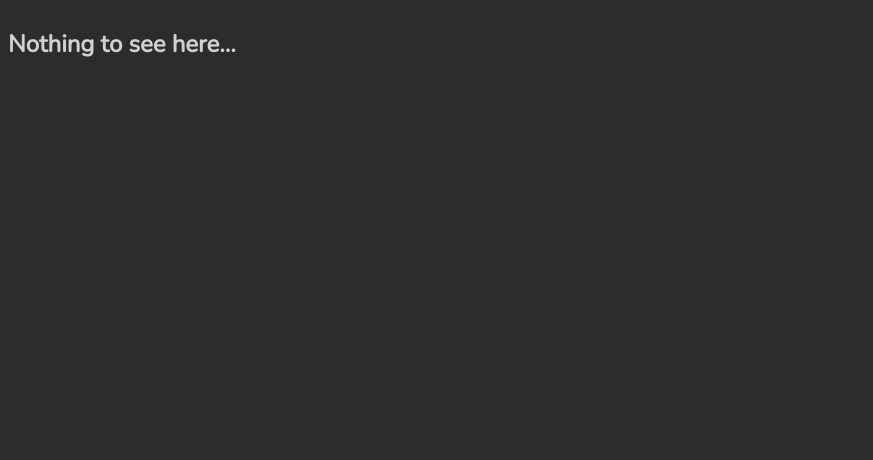
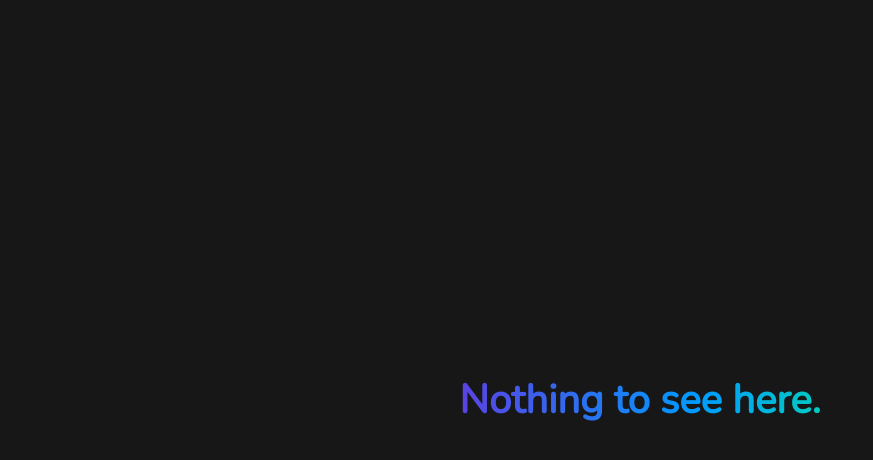
Before and after one commit to Artemon121/Artemon121.github.io, a plain HTML site: page index.html in a window 1280 px wide. Shown: the whole page, without its empty margins (0-873 px from the left). Drawn offline with nearby package versions, Linux system fonts and the light colour scheme.

Commit message:
prettier

```diff
--- a/index.html
+++ b/index.html
@@ -7,13 +7,13 @@
 
     <link rel="preconnect" href="https://fonts.googleapis.com">
     <link rel="preconnect" href="https://fonts.gstatic.com" crossorigin>
-    <link href="https://fonts.googleapis.com/css2?family=Nunito:wght@300;400&display=swap" rel="stylesheet">
+    <link href="https://fonts.googleapis.com/css2?family=Nunito&display=swap" rel="stylesheet">
 
     <link rel="stylesheet" href="styles.css">
 
     <title>121</title>
 </head>
 <body>
-    <h2>Nothing to see here...</h2>
+    <span class="main-text">Nothing to see here.</span>
 </body>
 </html>
--- a/styles.css
+++ b/styles.css
@@ -1,7 +1,62 @@
+
+:root {
+    --g1: rgb(90, 66, 226);
+    --g2: rgb(0, 156, 255);
+    --g3: rgb(0, 250, 132);
+}
 
 body {
-    background: #2c2c2c;
+    background: #171717;
     color: #d0d0d0;
     font-family: 'Nunito', sans-serif;
     display: flex;
+    margin: 0;
+    padding: 0;
+    width: 100vw;
+    height: 100vh;
+    overflow: hidden;
 }
+
+@keyframes text-background-gradient-scroll-right {
+    from {
+        background-position: 0% center;
+    }
+
+    to {
+        background-position: 200% center;
+    }
+}
+
+.background {
+
+    width: 30em;
+    height: 5em;
+
+    display: flex;
+    border-radius: 1em;
+    background: #191919;
+    box-shadow:  20px 20px 60px #0d0d0d, -20px -20px 60px #252525;
+}
+
+.main-text {
+    position: absolute;
+    margin: 0;
+    margin: auto;
+    left: 50%;
+    top: 50%;
+    transform: translate(-50%, -50%);
+    font-size: 2.5rem;
+    font-weight: 700;
+    background-image: linear-gradient(
+        to right,
+        var(--g1),
+        var(--g2),
+        var(--g3),
+        var(--g1)
+    );
+    background-size: 200%;
+    -webkit-background-clip: text;
+    background-clip: text;
+    -webkit-text-fill-color: transparent;
+    animation: text-background-gradient-scroll-right 5s linear infinite;
+}
```
